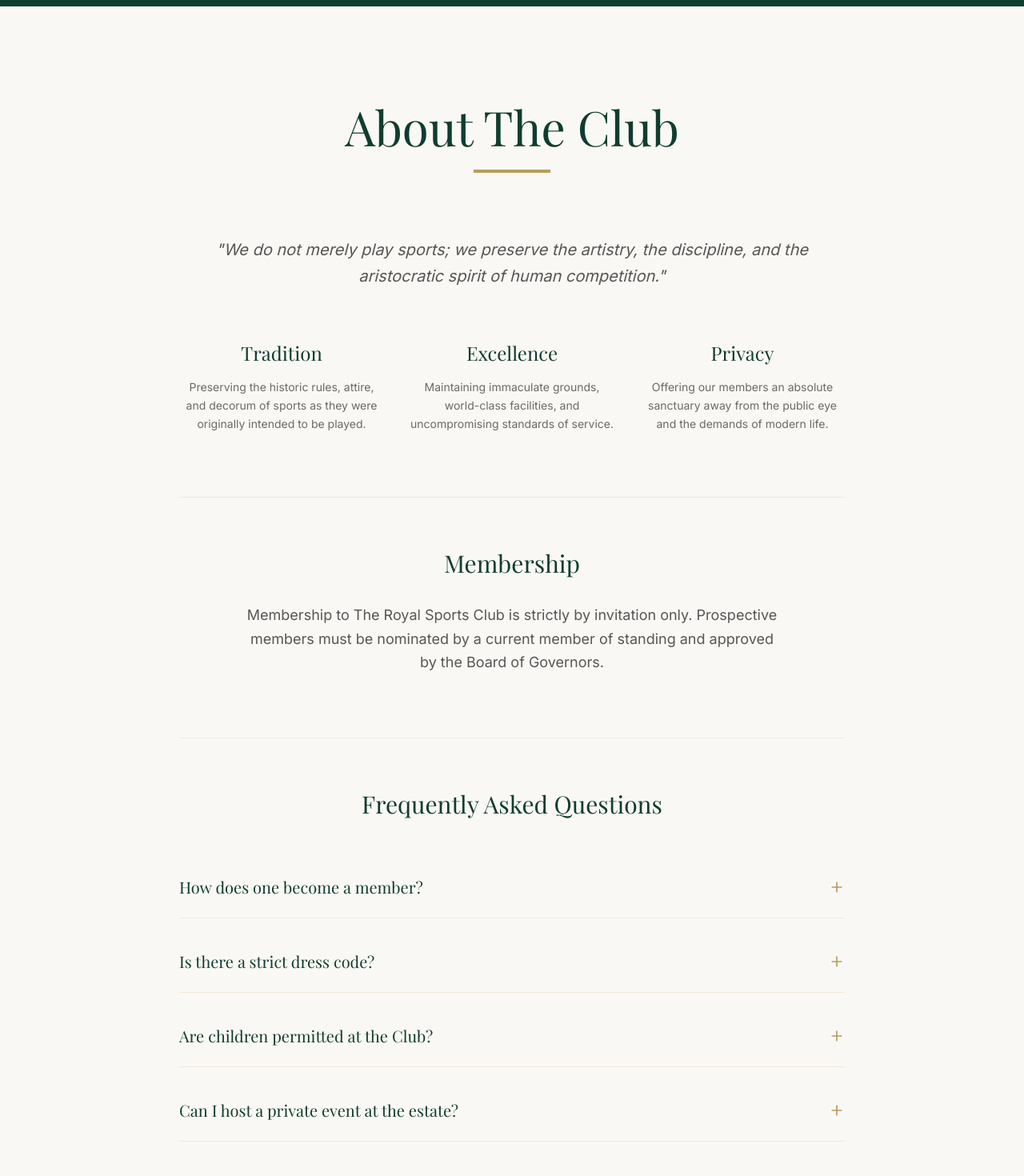
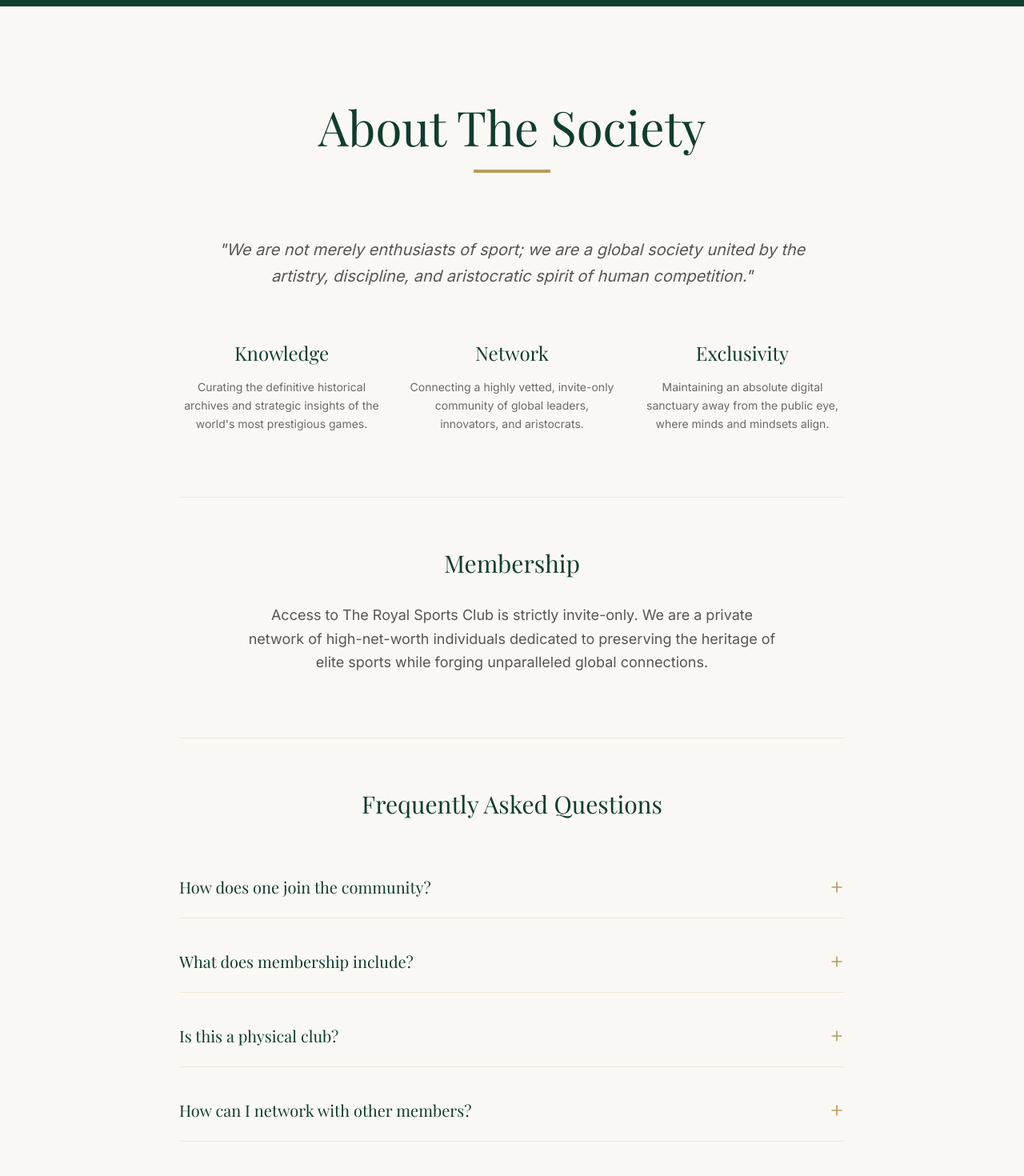
Before and after one commit to drdhavaltrivedi/royal-sports-club, a Next.js app: page /about in a window 1280 px wide. Shown: the part 80-1550 px from the top of the page at 80% size. Built offline with nearby package versions, Linux system fonts and the light colour scheme; a web font is replaced by a local one.

Commit message:
Pivot brand messaging to digital society

```diff
--- a/src/app/about/page.tsx
+++ b/src/app/about/page.tsx
@@ -1,10 +1,10 @@
 import FaqAccordion from "@/components/ui/FaqAccordion";
 
 const aboutFaqs = [
-  { question: "How does one become a member?", answer: "Membership is strictly by invitation only. You must be nominated by a current member in good standing and approved by the Board of Governors." },
-  { question: "Is there a strict dress code?", answer: "Yes. The Club requires traditional, elegant attire at all times. Specific sporting facilities have their own rigorous codes (e.g., strict all-white for Lawn Tennis)." },
-  { question: "Are children permitted at the Club?", answer: "Children are permitted only in designated areas on select family days. The primary focus of the estate remains the uninterrupted pursuit of sport and leisure for adult members." },
-  { question: "Can I host a private event at the estate?", answer: "Members may request to host private events. Approval is granted on a case-by-case basis by the Concierge, ensuring the event aligns with the Club's prestigious standards." }
+  { question: "How does one join the community?", answer: "Membership is strictly invite-only. Prospective members must be nominated by a current peer within our private network and pass a rigorous vetting process ensuring alignment with our core values." },
+  { question: "What does membership include?", answer: "Members gain access to an exclusive digital society, connecting with high-net-worth individuals and thought leaders globally. You also receive unrestricted access to our meticulously curated archives of elite sports history, strategies, and lifestyle insights." },
+  { question: "Is this a physical club?", answer: "No. The Royal Sports Club is a borderless, digital sanctuary. We transcend physical location to unite a global community of elite individuals who share a passion for aristocratic traditions and world-class sporting heritage." },
+  { question: "How can I network with other members?", answer: "Upon acceptance, members are granted access to our private, encrypted networking channels and are invited to exclusive, members-only digital summits and bespoke global events." }
 ];
 
 export default function AboutPage() {
@@ -12,27 +12,27 @@
     <div className="min-h-screen bg-luxury-background pt-32 pb-24">
       <div className="max-w-4xl mx-auto px-4 sm:px-6 lg:px-8">
         <div className="text-center mb-20">
-          <h1 className="font-serif text-5xl md:text-6xl text-luxury-primary mb-6">About The Club</h1>
+          <h1 className="font-serif text-5xl md:text-6xl text-luxury-primary mb-6">About The Society</h1>
           <div className="w-24 h-1 bg-luxury-accent mx-auto mb-6"></div>
         </div>
 
         <div className="prose prose-lg max-w-none text-luxury-text/80 mb-20">
           <p className="font-sans text-center text-xl max-w-3xl mx-auto leading-relaxed italic mb-12">
-            "We do not merely play sports; we preserve the artistry, the discipline, and the aristocratic spirit of human competition."
+            "We are not merely enthusiasts of sport; we are a global society united by the artistry, discipline, and aristocratic spirit of human competition."
           </p>
 
           <div className="grid md:grid-cols-3 gap-8 mt-16 text-center">
             <div>
-              <h3 className="font-serif text-2xl text-luxury-primary mb-4">Tradition</h3>
-              <p className="font-sans text-luxury-text/70 text-sm leading-relaxed">Preserving the historic rules, attire, and decorum of sports as they were originally intended to be played.</p>
+              <h3 className="font-serif text-2xl text-luxury-primary mb-4">Knowledge</h3>
+              <p className="font-sans text-luxury-text/70 text-sm leading-relaxed">Curating the definitive historical archives and strategic insights of the world's most prestigious games.</p>
             </div>
             <div>
-              <h3 className="font-serif text-2xl text-luxury-primary mb-4">Excellence</h3>
-              <p className="font-sans text-luxury-text/70 text-sm leading-relaxed">Maintaining immaculate grounds, world-class facilities, and uncompromising standards of service.</p>
+              <h3 className="font-serif text-2xl text-luxury-primary mb-4">Network</h3>
+              <p className="font-sans text-luxury-text/70 text-sm leading-relaxed">Connecting a highly vetted, invite-only community of global leaders, innovators, and aristocrats.</p>
             </div>
             <div>
-              <h3 className="font-serif text-2xl text-luxury-primary mb-4">Privacy</h3>
-              <p className="font-sans text-luxury-text/70 text-sm leading-relaxed">Offering our members an absolute sanctuary away from the public eye and the demands of modern life.</p>
+              <h3 className="font-serif text-2xl text-luxury-primary mb-4">Exclusivity</h3>
+              <p className="font-sans text-luxury-text/70 text-sm leading-relaxed">Maintaining an absolute digital sanctuary away from the public eye, where minds and mindsets align.</p>
             </div>
           </div>
         </div>
@@ -40,7 +40,7 @@
         <div className="border-t border-luxury-border/30 pt-16 mb-20">
           <h2 className="font-serif text-3xl text-luxury-primary mb-8 text-center">Membership</h2>
           <p className="font-sans text-lg text-luxury-text/80 leading-relaxed text-center max-w-2xl mx-auto mb-8">
-            Membership to The Royal Sports Club is strictly by invitation only. Prospective members must be nominated by a current member of standing and approved by the Board of Governors.
+            Access to The Royal Sports Club is strictly invite-only. We are a private network of high-net-worth individuals dedicated to preserving the heritage of elite sports while forging unparalleled global connections.
           </p>
         </div>
 
--- a/src/app/contact/page.tsx
+++ b/src/app/contact/page.tsx
@@ -5,28 +5,28 @@
         <div className="grid md:grid-cols-2 gap-16 lg:gap-24">
 
           <div>
-            <h1 className="font-serif text-5xl md:text-6xl text-luxury-primary mb-6">Contact Us</h1>
+            <h1 className="font-serif text-5xl md:text-6xl text-luxury-primary mb-6">Membership & Inquiries</h1>
             <div className="w-16 h-1 bg-luxury-accent mb-10"></div>
 
             <p className="font-sans text-lg text-luxury-text/80 leading-relaxed mb-12">
-              For membership inquiries, private event bookings, or media requests, please contact the Club Concierge. Discretion is assured.
+              The Royal Sports Club is a strictly invite-only digital society. For membership applications, partnerships, or media requests, please submit your correspondence below. Discretion is absolute.
             </p>
 
             <div className="space-y-8 font-sans">
               <div>
-                <h3 className="text-luxury-accent tracking-widest uppercase text-sm mb-2 font-medium">The Estate</h3>
-                <p className="text-luxury-text/80">1885 Royal Heritage Drive<br/>Windsor, Berkshire<br/>United Kingdom</p>
+                <h3 className="text-luxury-accent tracking-widest uppercase text-sm mb-2 font-medium">Headquarters</h3>
+                <p className="text-luxury-text/80">A Borderless Digital Sanctuary<br/>Connecting High-Net-Worth Individuals Globally</p>
               </div>
 
               <div>
-                <h3 className="text-luxury-accent tracking-widest uppercase text-sm mb-2 font-medium">Concierge</h3>
-                <p className="text-luxury-text/80">+44 (0) 20 7946 0199<br/>concierge@royalsportsclub.com</p>
+                <h3 className="text-luxury-accent tracking-widest uppercase text-sm mb-2 font-medium">The Secretariat</h3>
+                <p className="text-luxury-text/80">inquiries@royalsportsclub.com<br/>Encrypted Channels Provided Upon Admission</p>
               </div>
             </div>
           </div>
 
           <div className="bg-white p-10 md:p-12 shadow-xl border border-luxury-border/20">
-            <h3 className="font-serif text-3xl text-luxury-primary mb-8">Send an Inquiry</h3>
+            <h3 className="font-serif text-3xl text-luxury-primary mb-8">Request an Invitation</h3>
             <form className="space-y-6">
               <div>
                 <label className="block text-sm tracking-widest uppercase text-luxury-text/60 mb-2">Full Name</label>
@@ -37,11 +37,11 @@
                 <input type="email" className="w-full bg-luxury-background/50 border border-luxury-border/30 px-4 py-3 focus:outline-none focus:border-luxury-accent transition-colors" />
               </div>
               <div>
-                <label className="block text-sm tracking-widest uppercase text-luxury-text/60 mb-2">Message</label>
+                <label className="block text-sm tracking-widest uppercase text-luxury-text/60 mb-2">Statement of Intent / Nominating Member</label>
                 <textarea rows={5} className="w-full bg-luxury-background/50 border border-luxury-border/30 px-4 py-3 focus:outline-none focus:border-luxury-accent transition-colors resize-none"></textarea>
               </div>
               <button type="submit" className="w-full bg-luxury-primary text-luxury-accent uppercase tracking-widest text-sm font-medium py-4 hover:bg-luxury-text hover:text-white transition-colors">
-                Send Correspondence
+                Submit Application
               </button>
             </form>
           </div>
```
Also changed, not shown: src/data/sports.ts (+12 -12 lines).
